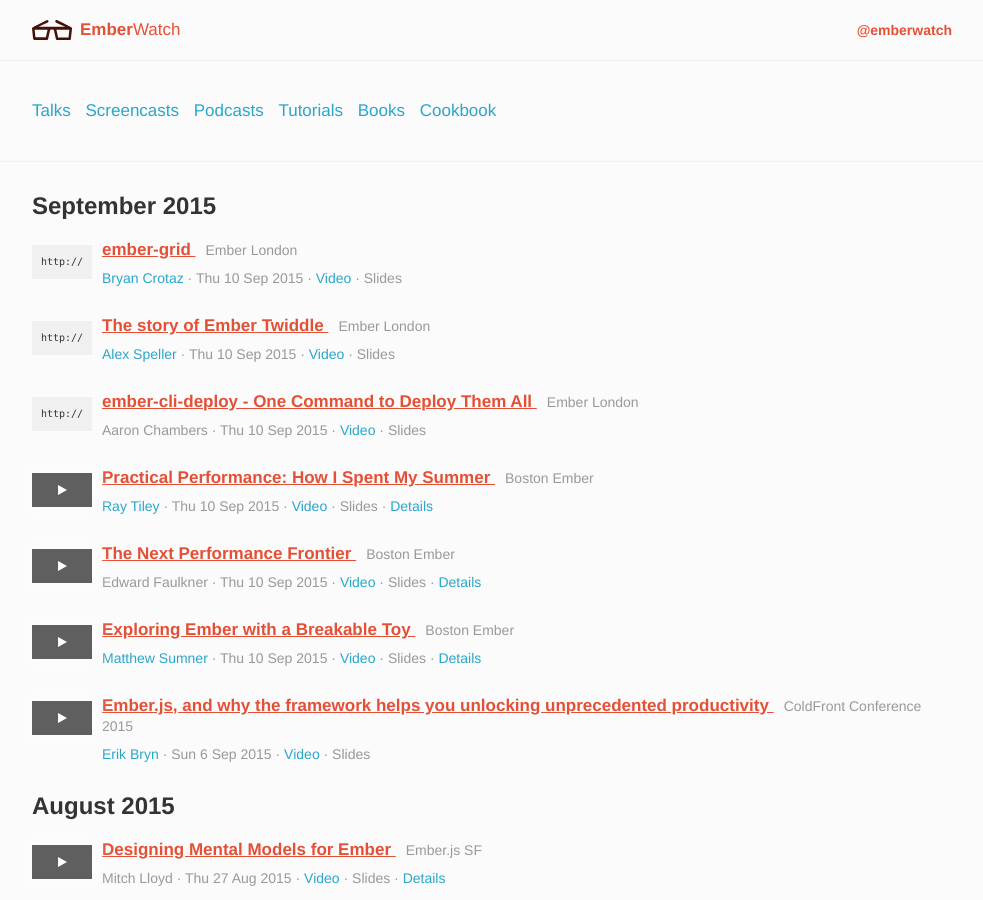
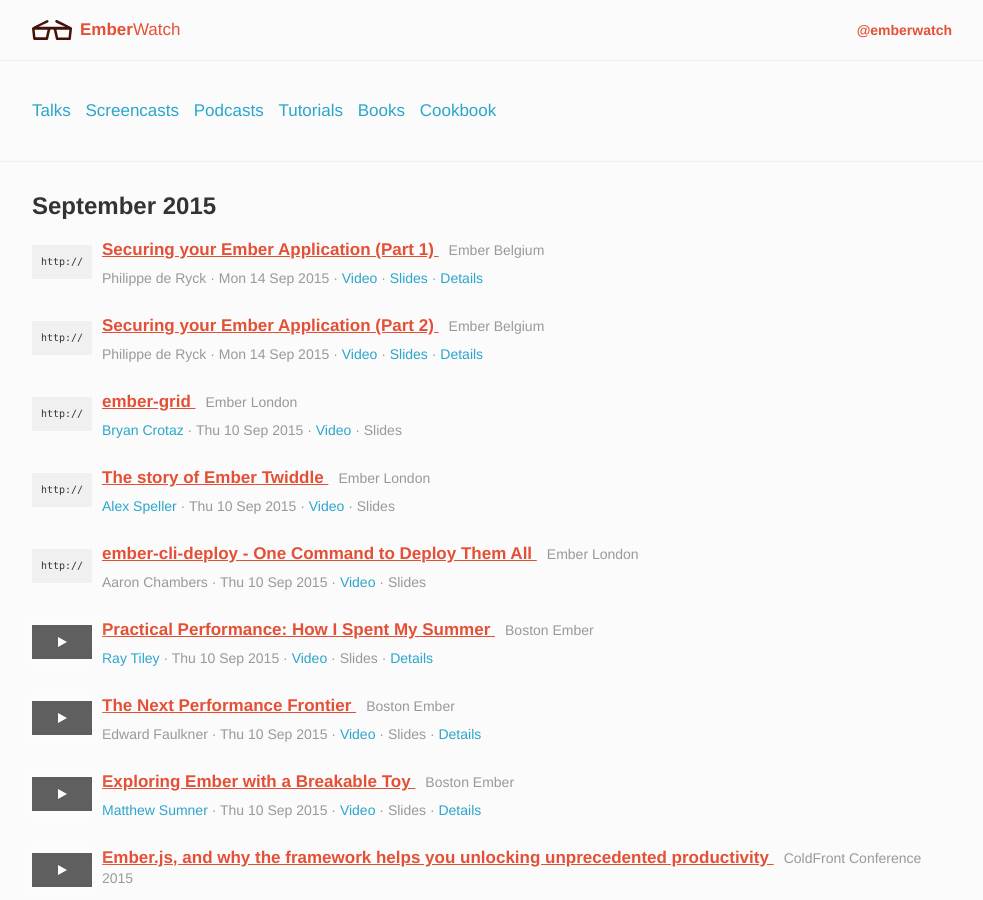
Before and after one commit to emberwatch/emberwatch, a Jekyll site: the page built from index.html, in a window 1280 px wide and 900 px high. Shown: the whole window, without its empty margins (148-1131 px from the left). Built offline with Jekyll 4.4.1, drawn with Linux system fonts in a browser that asks for light colours; Markdown is read by kramdown in place of the engine named in the settings; comment, search, counter and statistics services are not loaded; grey boxes are pictures that could not be loaded.

Commit message:
[Add Talk] Securing you Ember Application

```diff
--- a/_data/events.yml
+++ b/_data/events.yml
@@ -53,3 +53,5 @@
   id: 24
 - name: ColdFront Conference 2015
   id: 25
+- name: Ember Belgium
+  id: 26
--- a/_data/people.yml
+++ b/_data/people.yml
@@ -1146,3 +1146,5 @@
   github: brentschooley
   site: https://www.twilio.com/blog/author/brent-schooley
   id: 269
+- name: Philippe de Ryck
+  id: 270
--- a/_data/talks.yml
+++ b/_data/talks.yml
@@ -1,4 +1,22 @@
 ---
+- title: 'Securing your Ember Application (Part 2)'
+  date: '2015-09-14'
+  author_ids:
+  - 270
+  videos:
+  - https://vimeo.com/139197840
+  slides: https://distrinet.cs.kuleuven.be/events/websecurity/files/20150902_DeRyck_EmberJSMeetup.pdf
+  url: http://www.meetup.com/Ember-js-Belgium/events/224581553/
+  event_id: 26
+- title: 'Securing your Ember Application (Part 1)'
+  date: '2015-09-14'
+  author_ids:
+  - 270
+  videos:
+  - https://vimeo.com/139188362
+  slides: https://distrinet.cs.kuleuven.be/events/websecurity/files/20150902_DeRyck_EmberJSMeetup.pdf
+  url: http://www.meetup.com/Ember-js-Belgium/events/224581553/
+  event_id: 26
 - title: 'Exploring Ember with a Breakable Toy'
   date: '2015-09-10'
   author_ids:
```
